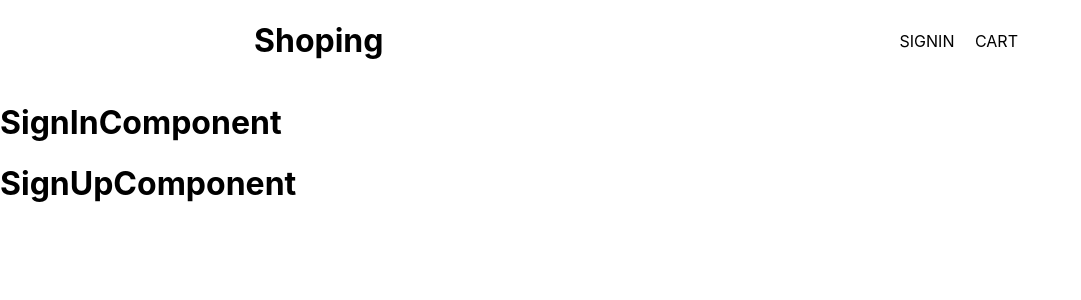
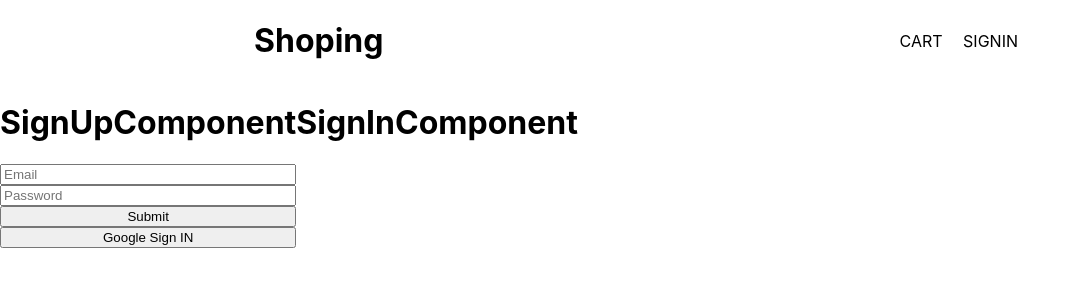
Before and after one commit to ramanansivagnanam/ps-training, a React (Create React App) app: page /sign-in in a window 1280 px wide. Shown: the top 300 px of the page, without its empty margins (0-1081 px from the left). Built offline with nearby package versions, Linux system fonts and the light colour scheme; no server answers.

Commit message:
firebase auth added

```diff
--- a/package.json
+++ b/package.json
@@ -6,6 +6,8 @@
     "@testing-library/jest-dom": "^5.15.1",
     "@testing-library/react": "^11.2.7",
     "@testing-library/user-event": "^12.8.3",
+    "firebase": "^9.6.0",
+    "formik": "^2.2.9",
     "node-sass": "^6.0.1",
     "react": "^17.0.2",
     "react-dom": "^17.0.2",
--- a/src/App.js
+++ b/src/App.js
@@ -1,24 +1,39 @@
 import "./App.css";
 import React from "react";
-import {
-  Routes,
-  Route
-} from "react-router-dom";
+import { Routes, Route } from "react-router-dom";
 import Homepage from "./pages/homepage/homepage.componet";
 import Shopinglist from "./components/shoping-list/shopinglist.component";
-import Header from './components/header/header.component';
-import Signin from './pages/signin/signin.component.jsx';
+import Header from "./components/header/header.component";
+import Signin from "./pages/signin/signin.component.jsx";
+import { auth } from "./firebase-auth/firebase.auth.config";
 class App extends React.Component {
+  constructor() {
+    super();
+    this.state = {
+      currentUser: null,
+    };
+  }
+
+  unsubsscribeUser = null;
+
+  componentDidMount() {
+    this.unsubsscribeUser = auth.onAuthStateChanged((user) => {
+      this.setState({ currentUser: user });
+    });
+  }
+  componentWillUnmount() {
+    this.unsubsscribeUser();
+  }
 
   render() {
     return (
       <div className="App">
-          <Header />
-          <Routes>
-             <Route exact path="/" element={<Homepage/>} />
-             <Route path="/item-details" element={<Shopinglist />}/>
-             <Route path="/sign-in" element={<Signin/>} />
-          </Routes>
+        <Header currentUser={this.state.currentUser} />
+        <Routes>
+          <Route exact path="/" element={<Homepage />} />
+          <Route path="/item-details" element={<Shopinglist />} />
+          <Route path="/sign-in" element={<Signin />} />
+        </Routes>
       </div>
     );
   }
--- a/src/components/header/header.component.jsx
+++ b/src/components/header/header.component.jsx
@@ -1,15 +1,27 @@
-import React from 'react';
-import { Link } from 'react-router-dom';
-import './header.component.scss';
-
-export default function Header() {
-    return (
-        <div className="header-container">
-             <Link className="header" to="/"><h1>Shoping</h1> </Link>
-             <div className="header-routes">
-                 <Link className="route" to="/sign-in" > SIGNIN </Link>
-                 <Link className="route" to="/my-cart" > CART </Link>
-             </div>
-        </div>
-    )
+import React from "react";
+import { Link } from "react-router-dom";
+import "./header.component.scss";
+import { auth } from '../../firebase-auth/firebase.auth.config';
+export default function Header({ currentUser }) {
+  return (
+    <div className="header-container">
+      <Link className="header" to="/">
+        <h1>Shoping</h1>{" "}
+      </Link>
+      <div className="header-routes">
+        <Link className="route" to="/my-cart">
+          {" "}
+          CART{" "}
+        </Link>
+        {currentUser ? (
+          <div className="route" onClick={()=> { auth.signOut() }}> SIGN OUT </div>
+        ) : (
+          <Link className="route" to="/sign-in">
+            {" "}
+            SIGNIN{" "}
+          </Link>
+        )}
+      </div>
+    </div>
+  );
 }
--- a/src/components/sign-up-component/sign-up.component.jsx
+++ b/src/components/sign-up-component/sign-up.component.jsx
@@ -1,10 +1,74 @@
-import React from 'react'
-import './sign-up.styles.scss';
+import React from "react";
+import { Formik } from "formik";
+import "./sign-up.styles.scss";
+
+import { signInWithGoogle } from '../../firebase-auth/firebase.auth.config';
 
 export default function SignUpComponent() {
-    return (
-        <div>
-            <h1>SignUpComponent</h1>
-        </div>
-    )
+  return (
+    <div className="sign-up-form-container">
+      <h1>SignUpComponent</h1>
+      <Formik
+        initialValues={{ email: "", password: "" }}
+        validate={(values) => {
+          const errors = {};
+          if (!values.email) {
+            errors.email = "Required";
+          } else if (
+            !/^[A-Z0-9._%+-]+@[A-Z0-9.-]+\.[A-Z]{2,}$/i.test(values.email)
+          ) {
+            errors.email = "Invalid email address";
+          }
+          return errors;
+        }}
+        onSubmit={(values, { setSubmitting }) => {
+          setTimeout(() => {
+            alert(JSON.stringify(values, null, 2));
+            setSubmitting(false);
+          }, 400);
+        }}
+      >
+        {({
+          values,
+          errors,
+          touched,
+          handleChange,
+          handleBlur,
+          handleSubmit,
+          isSubmitting,
+          /* and other goodies */
+        }) => (
+          <form className="form-elements" onSubmit={handleSubmit}>
+            <input
+              label="Email"
+              type="email"
+              name="email"
+              placeholder="Email"
+              onChange={handleChange}
+              onBlur={handleBlur}
+              value={values.email}
+            />
+
+            {errors.email && touched.email && errors.email}
+            <input
+              label="Password"
+              type="password"
+              name="password"
+              placeholder="Password"
+              onChange={handleChange}
+              onBlur={handleBlur}
+              value={values.password}
+            />
+            {errors.password && touched.password && errors.password}
+            <button type="submit" disabled={isSubmitting}>
+              Submit
+            </button>
+            <button onClick={signInWithGoogle} disabled={isSubmitting}>
+              Google Sign IN
+            </button>
+          </form>
+        )}
+      </Formik>
+    </div>
+  );
 }
--- a/src/components/sign-up-component/sign-up.styles.scss
+++ b/src/components/sign-up-component/sign-up.styles.scss
@@ -0,0 +1,8 @@
+.sign-up-form-container{
+    display: flex;
+    flex-direction: column;
+    .form-elements{
+        display: flex;
+        flex-direction: column;
+    }
+}
--- /dev/null
+++ b/src/firebase-auth/firebase.auth.config.js
@@ -0,0 +1,24 @@
+import firebase  from "firebase/compat/app"
+import 'firebase/compat/firestore';
+import 'firebase/compat/auth';
+
+
+export const config = {
+    apiKey: "AIzaSyAnfwuMCPop0swMgEp7mW8hueWOQY3uuaA",
+    authDomain: "training-ps.firebaseapp.com",
+    projectId: "training-ps",
+    storageBucket: "training-ps.appspot.com",
+    messagingSenderId: "106540317193",
+    appId: "1:106540317193:web:7b9d910bb087cc77c556d8",
+};
+
+firebase.initializeApp(config);
+
+export const auth = firebase.auth();
+export const firestore = firebase.firestore();
+
+const provider = new firebase.auth.GoogleAuthProvider();
+provider.setCustomParameters({ prompt: 'select_account' });
+export const signInWithGoogle = () => auth.signInWithPopup(provider);
+
+export default firebase;
--- a/src/pages/signin/signin.component.jsx
+++ b/src/pages/signin/signin.component.jsx
@@ -6,8 +6,9 @@ import SignUpComponent from '../../components/sign-up-component/sign-up.componen
 export default function Signin() {
     return (
         <div className="sign-in-container">
+            <SignUpComponent />
             <SignInComponent/>
-            <SignUpComponent />
+
         </div>
     )
 }
--- a/src/pages/signin/signin.styles.scss
+++ b/src/pages/signin/signin.styles.scss
@@ -0,0 +1,3 @@
+.sign-in-container{
+    display: flex;
+}
```
Also changed, not shown: 1 other file (tests, documents, lock files or other folders).
